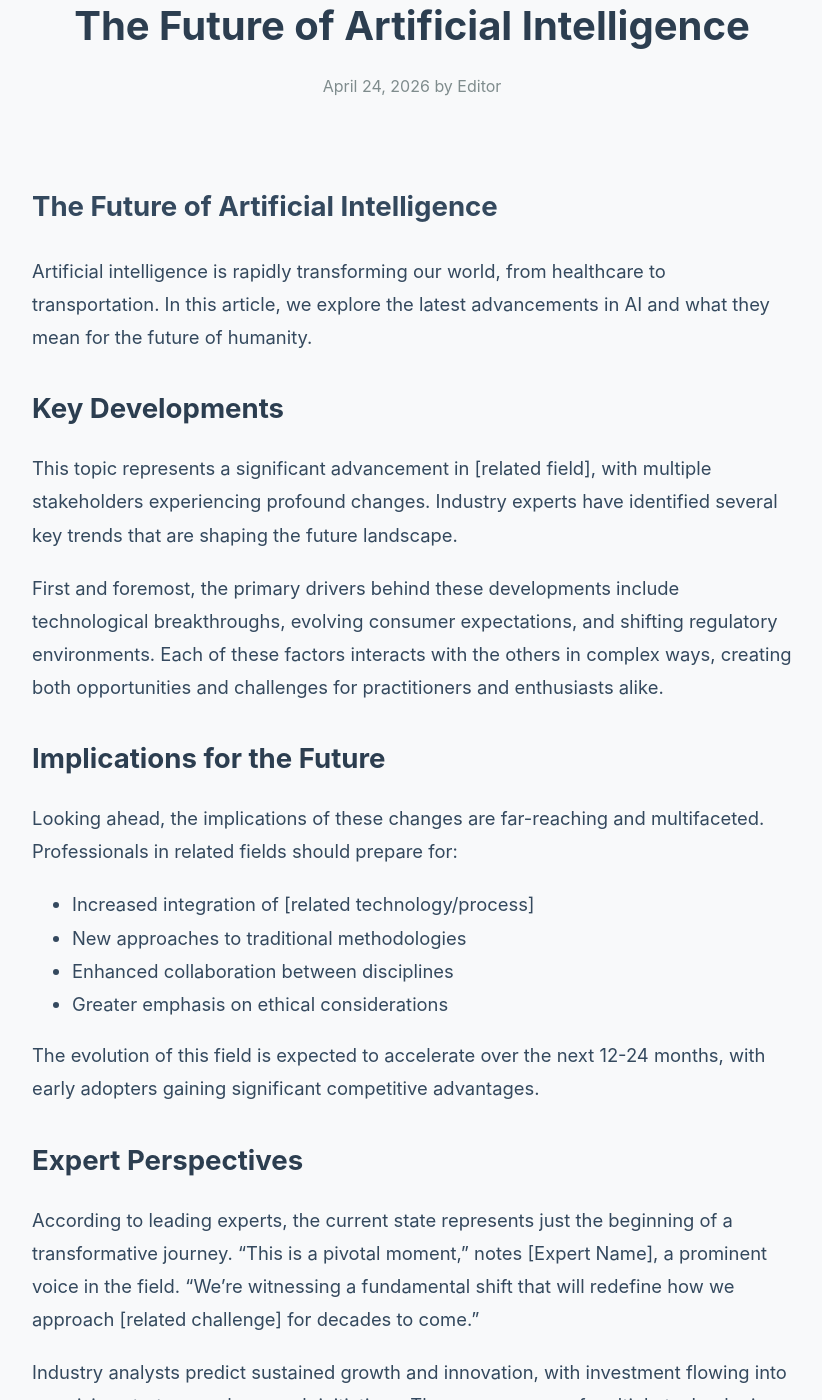
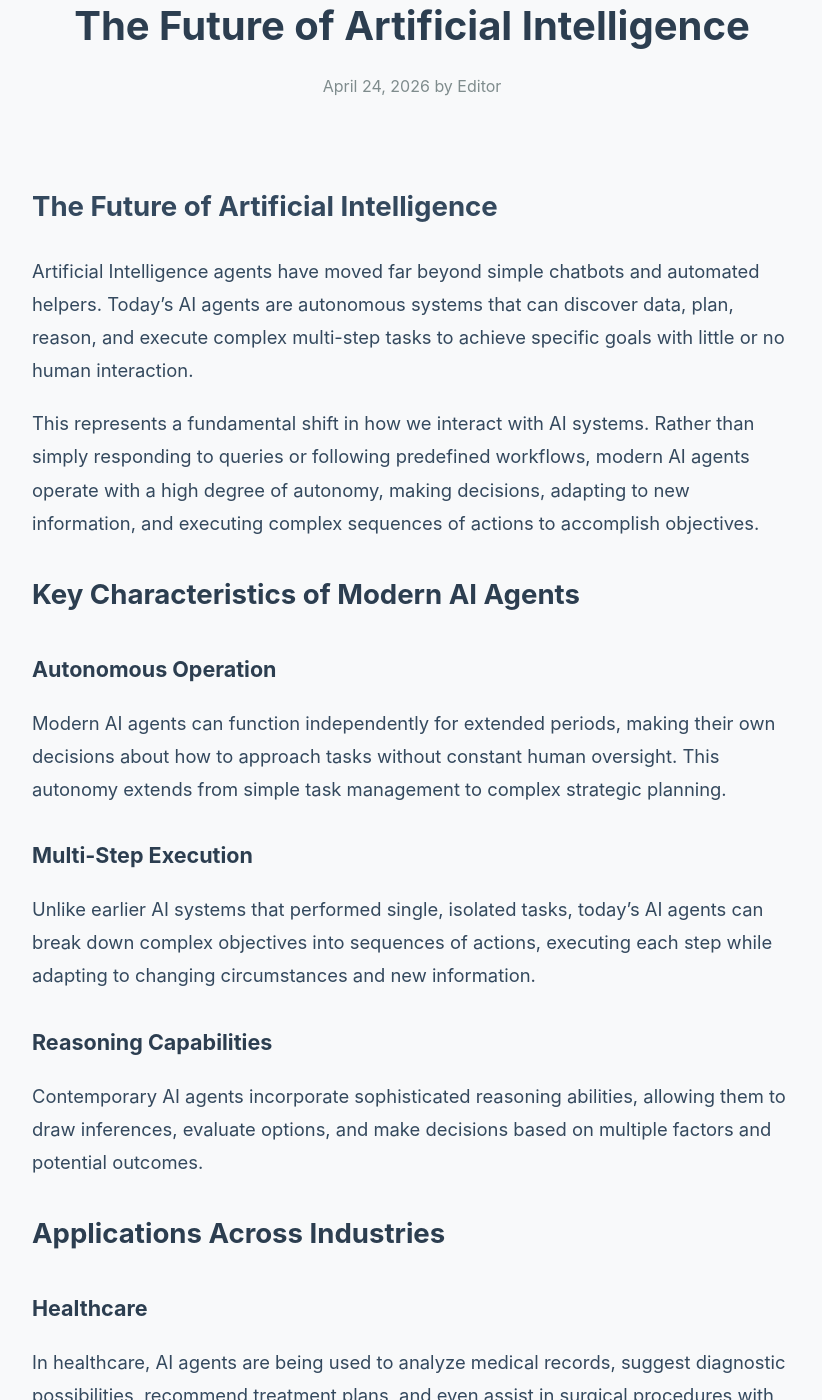
Before and after one commit to Koh84/ai_daily_news, a Jekyll site: the page built from _articles/2026-04-24-the-future-of-artificial-intelligence.md, in a window 1280 px wide and 1400 px high, scrolled down 486 px. Shown: the whole window, without its empty margins (228-1050 px from the left). Built offline with Jekyll 4.4.1, drawn with Linux system fonts in a browser that asks for light colours; some of the changed text lies outside the part shown.

Commit message:
Add article: The Future of Artificial Intelligence

```diff
--- a/_articles/2026-04-24-the-future-of-artificial-intelligence.md
+++ b/_articles/2026-04-24-the-future-of-artificial-intelligence.md
@@ -7,7 +7,37 @@ featured_image: https://placehold.co/1200x630/png?text=The%20Future%20of%20Artif
 ---
 # The Future of Artificial Intelligence
 
-Artificial intelligence is rapidly transforming our world, from healthcare to transportation. In this article, we explore the latest advancements in AI and what they mean for the future of humanity.
+Artificial Intelligence agents have moved far beyond simple chatbots and automated helpers. Today's AI agents are autonomous systems that can discover data, plan, reason, and execute complex multi-step tasks to achieve specific goals with little or no human interaction.
+
+This represents a fundamental shift in how we interact with AI systems. Rather than simply responding to queries or following predefined workflows, modern AI agents operate with a high degree of autonomy, making decisions, adapting to new information, and executing complex sequences of actions to accomplish objectives.
+
+## Key Characteristics of Modern AI Agents
+
+### Autonomous Operation
+Modern AI agents can function independently for extended periods, making their own decisions about how to approach tasks without constant human oversight. This autonomy extends from simple task management to complex strategic planning.
+
+### Multi-Step Execution
+Unlike earlier AI systems that performed single, isolated tasks, today's AI agents can break down complex objectives into sequences of actions, executing each step while adapting to changing circumstances and new information.
+
+### Reasoning Capabilities
+Contemporary AI agents incorporate sophisticated reasoning abilities, allowing them to draw inferences, evaluate options, and make decisions based on multiple factors and potential outcomes.
+
+## Applications Across Industries
+
+### Healthcare
+In healthcare, AI agents are being used to analyze medical records, suggest diagnostic possibilities, recommend treatment plans, and even assist in surgical procedures with unprecedented precision.
+
+### Finance
+Financial institutions deploy AI agents for fraud detection, risk assessment, algorithmic trading, and personalized financial advisory services that operate 24/7 without human intervention.
+
+### Manufacturing
+In manufacturing, AI agents optimize production schedules, predict equipment failures before they occur, manage supply chains in real-time, and coordinate complex assembly processes.
+
+## The Future of AI Agents
+
+Looking ahead, experts predict that AI agents will become increasingly integrated into our daily lives, managing everything from personal schedules to home automation to complex professional workflows. As these systems grow more sophisticated, important questions about ethics, security, and human-AI collaboration will require careful consideration.
+
+The evolution of AI agents represents not just technological advancement but a fundamental shift in how we conceptualize work, decision-making, and problem-solving in the digital age.
 
 ## Key Developments
 
```
